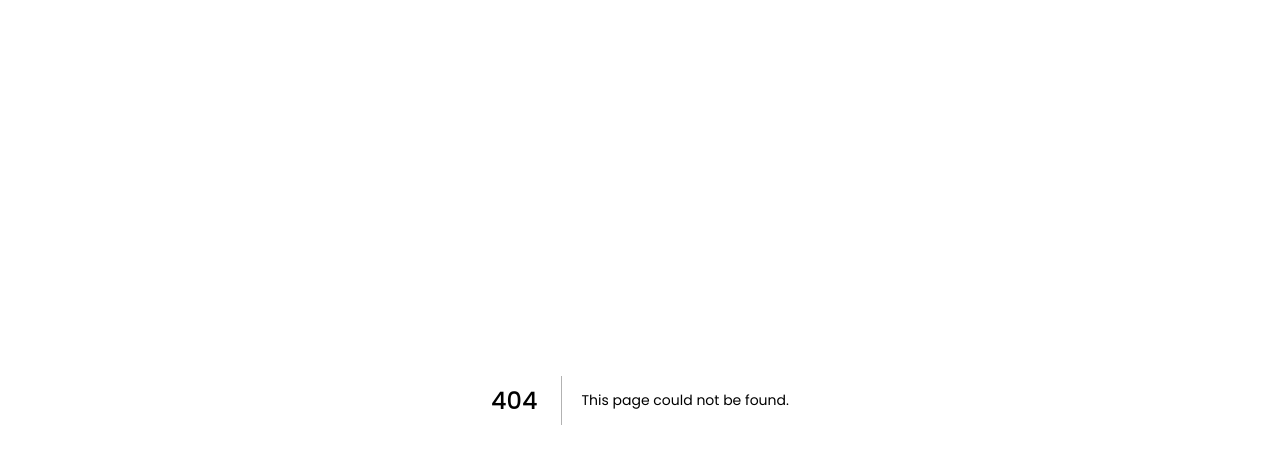
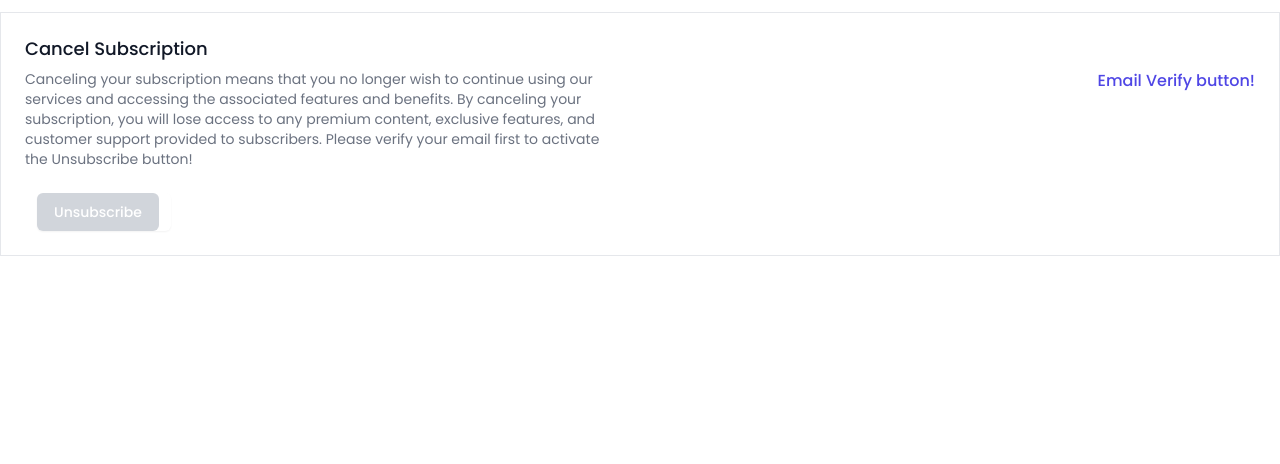
Before and after one commit to pr3b/penateam-old, a Next.js app: page /dashboard/page/SubscribeStatus in a window 1280 px wide. Before the commit this address had no page. Shown: the top 464 px of the page. Built offline with nearby package versions, Linux system fonts and the light colour scheme; no server answers.

Commit message:
add subscribe status component

```diff
--- /dev/null
+++ b/pages/dashboard/page/SubscribeStatus.js
@@ -0,0 +1,115 @@
+import React, {useState} from 'react'
+import { useSession } from 'next-auth/react'
+
+const SubscribeStatus = () => {
+  const {data: session, status} = useSession()
+  const userEmailSession = session?.user?.email;
+  const [isEmailVerified, setIsEmailVerified] = useState(false);
+  const [userEmail, setUserEmail] = useState('');
+  const [isUnsubscribeDisabled, setIsUnsubscribeDisabled] = useState(true);
+  const [isModalOpen, setIsModalOpen] = useState(false);
+  const [isWrongEmail, setIsWrongEmail] = useState(false); // New state variable
+
+  const handleEmailVerification = () => {
+    if (userEmail === userEmailSession) {
+      setIsEmailVerified(true);
+      setIsUnsubscribeDisabled(false);
+      setIsModalOpen(false); // Close the modal after email verification
+      setUserEmail('')
+      setIsWrongEmail(false);
+    } else {
+      setIsWrongEmail(true);
+      setUserEmail('')
+    }
+  };
+
+  const handleUnsubscribe = () => {
+    // Handle unsubscribe logic here
+    alert("success clicked unsub")
+    setIsEmailVerified(false);
+  };
+
+
+  return (
+    <div className="bg-white border border-gray-200 custom-rounded-sm mt-3">
+      <div className="p-6">
+        <h3 className="text-lg leading-6 font-medium text-gray-900">Cancel Subscription</h3>
+        <div className="mt-2 sm:flex sm:items-start sm:justify-between">
+          <div className="max-w-xl text-sm leading-5 text-gray-500">
+            <p>
+              Canceling your subscription means that you no longer wish to continue using our services and accessing
+              the associated features and benefits. By canceling your subscription, you will lose access to any premium
+              content, exclusive features, and customer support provided to subscribers. Please verify your email first
+              to activate the Unsubscribe button!
+            </p>
+          </div>
+          <div className="mt-5 sm:mt-0 sm:ml-6 sm:flex-shrink-0 sm:flex sm:items-center">
+            {!isEmailVerified ? (
+              <button
+                onClick={() => setIsModalOpen(true)}
+                className="font-medium text-indigo-600 hover:text-indigo-500 focus:outline-none focus:underline transition ease-in-out duration-150"
+              >
+                Email Verify button!
+              </button>
+            ) : (
+              <span className="text-green-500">Email Verified!</span>
+            )}
+          </div>
+        </div>
+        <div className="pt-6">
+          <div className="flex justify-between">
+            <span className="ml-3 inline-flex rounded-md shadow-sm">
+              <button
+                onClick={handleUnsubscribe}
+                disabled={isUnsubscribeDisabled}
+                className={`mr-3 inline-flex justify-center py-2 px-4 border border-transparent text-sm leading-5 font-medium rounded-md text-white ${
+                  isUnsubscribeDisabled ? 'bg-gray-300 cursor-not-allowed' : 'bg-indigo-600 hover:bg-indigo-500 focus:border-indigo-700 focus:shadow-outline-indigo active:bg-indigo-700'
+                } focus:outline-none transition duration-150 ease-in-out`}
+              >
+                Unsubscribe
+              </button>
+            </span>
+          </div>
+        </div>
+      </div>
+
+      {/* Modal */}
+      {isModalOpen && (
+        <div className="fixed inset-0 flex items-center justify-center z-50">
+          <div className="bg-white rounded-lg p-6 shadow-xl">
+            <h3 className="text-lg leading-6 font-medium text-gray-900 mb-4">Enter Email</h3>
+            {isWrongEmail && (
+              <div className="text-red-500 mb-4">Wrong email! Please try again.</div>
+            )}
+            <input
+              type="email"
+              value={userEmail}
+              onChange={(e) => setUserEmail(e.target.value)}
+              placeholder="Email"
+              className="border border-gray-300 rounded-md p-2 mb-4"
+            />
+            <div className="flex justify-end">
+              <button
+                onClick={handleEmailVerification}
+                disabled={!userEmail}
+                className={`inline-flex justify-center py-2 px-4 border border-transparent text-sm leading-5 font-medium rounded-md text-white ${
+                  !userEmail ? 'bg-gray-300 cursor-not-allowed' : 'bg-indigo-600 hover:bg-indigo-500 focus:border-indigo-700 focus:shadow-outline-indigo active:bg-indigo-700'
+                } focus:outline-none transition duration-150 ease-in-out`}
+              >
+                Verify
+              </button>
+              <button
+                onClick={() => setIsModalOpen(false)}
+                className="ml-2 inline-flex justify-center py-2 px-4 border border-gray-300 text-sm leading-5 font-medium rounded-md text-gray-700 bg-white hover:text-gray-500 focus:outline-none focus:border-blue-300 focus:shadow-outline-blue active:text-gray-800 active:bg-gray-50 transition duration-150 ease-in-out"
+              >
+                Cancel
+              </button>
+            </div>
+          </div>
+        </div>
+      )}
+    </div>
+  )
+}
+
+export default SubscribeStatus
```
